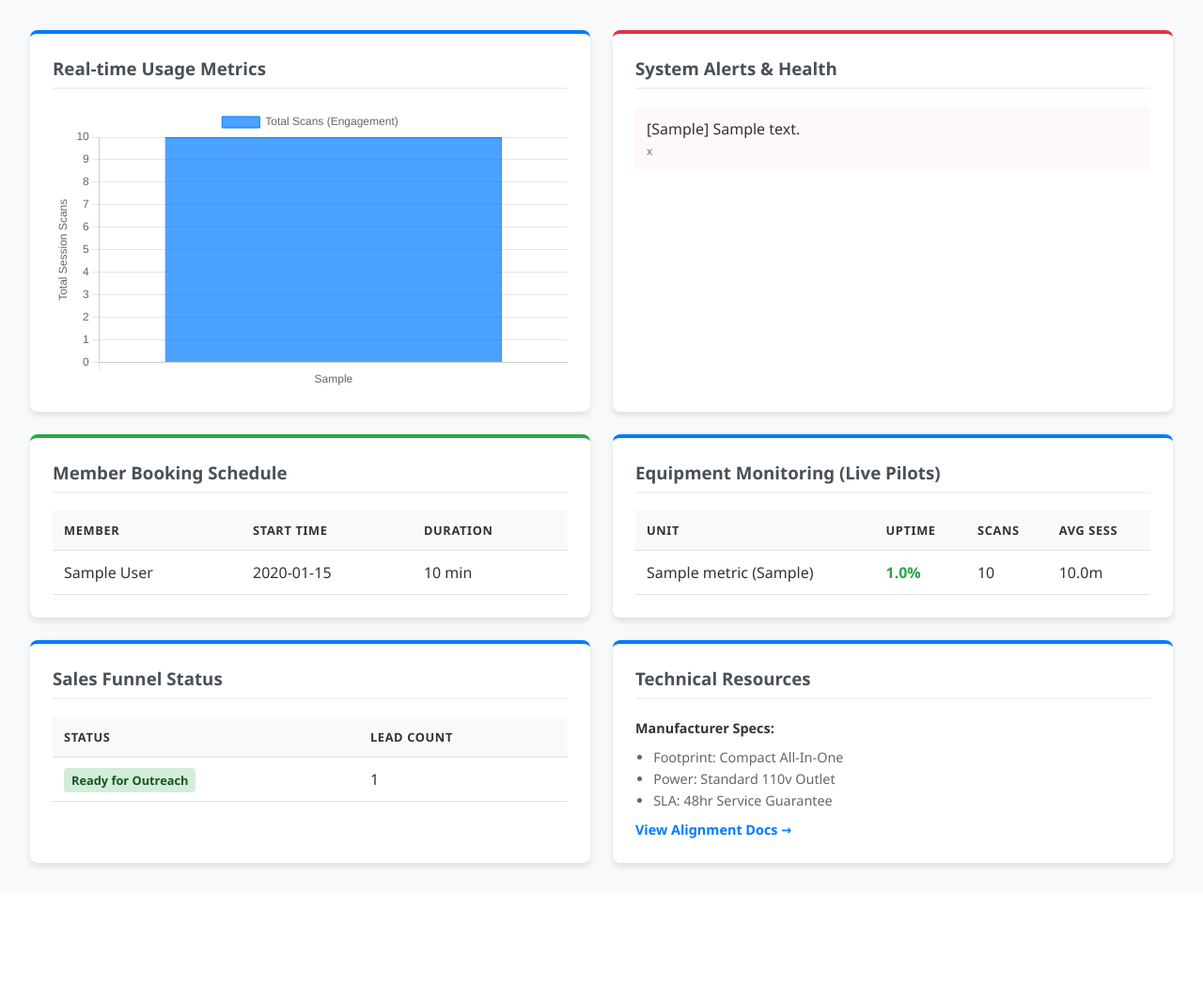
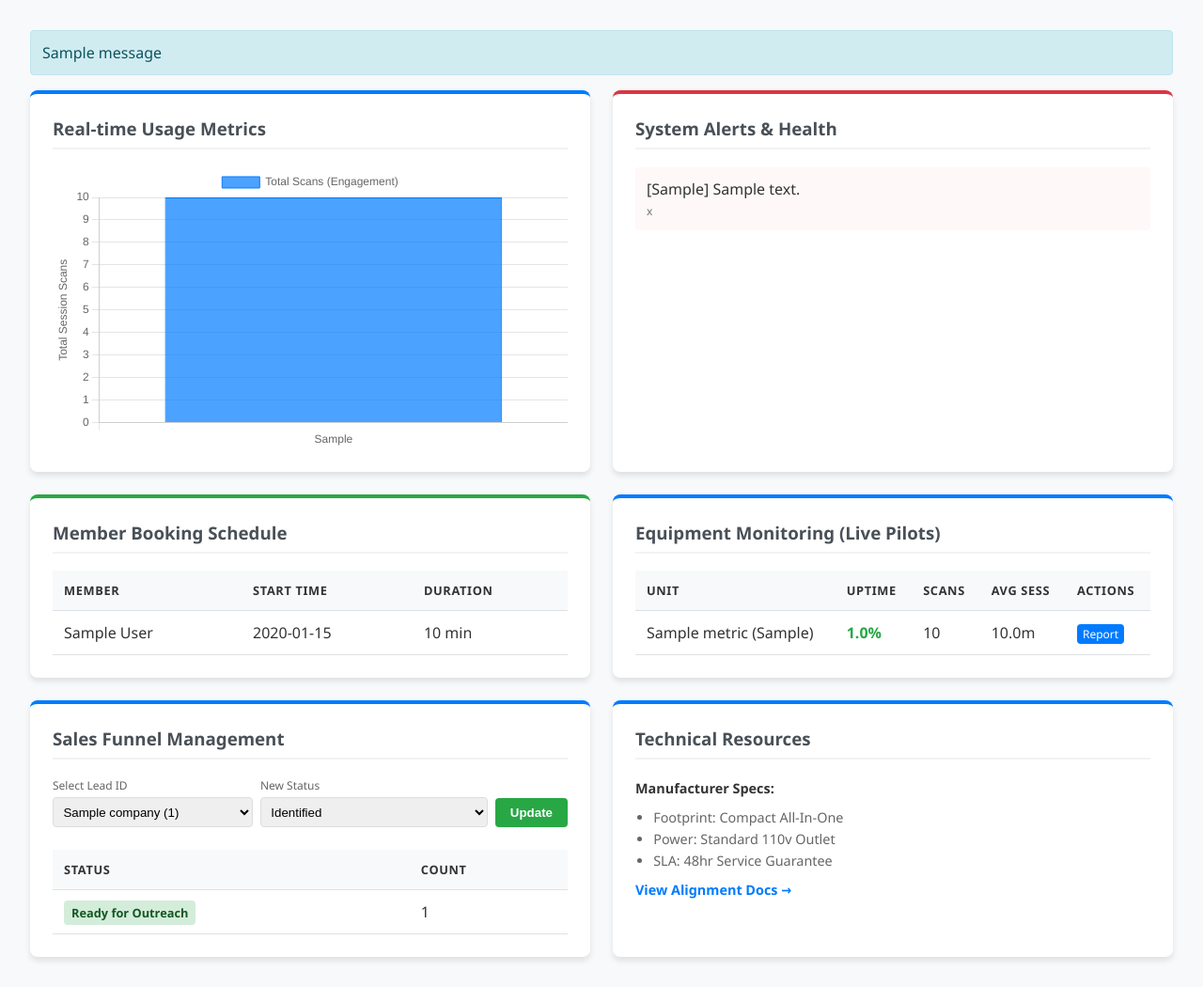
Before and after one commit to robertpelloni/planet_fitness_stepmaniax_agent, a Flask app: template templates/dashboard.html in a window 1280 px wide. Shown: the part 59-1109 px from the top of the page at 94% size. Before the commit the page ends 983 px from the top, so only its background shows below. Run offline with Flask 3, Linux system fonts and the light colour scheme; tables that the repository leaves empty hold one stand-in row (values such as "Sample post"); the template is opened without the code that fills it: values that come from a table or form of the project are taken from there, most other values are stand-ins (such as "Sample title", 1, 10 or a date in 2020); one stand-in notice (Sample message) is shown; some libraries are stand-ins or nearby versions.

Commit message:
v1.9.0: Launch Telemetry API, Automated Reporting, and UI CRM Management
This release delivers the final phase of the StepManiaX B2B monitoring suite.

Key Enhancements:
- **Telemetry Ingestion API:** Launched `/api/v1/telemetry` for real-time equipment usage ingestion.
- **Automated Performance Reporting:** Integrated `report_generator.py` to produce data-driven ROI reports directly from the dashboard.
- **CRM Management UI:** Added lead status management to the dashboard, enabling direct sales funnel transitions via the UI.
- **Automated Health Monitoring:** Launched `health_monitor.py` to detect and alert on equipment operational anomalies.
- **Improved Deployment:** Updated `launch_campaign.sh` to automate full database schema initialization.
- **Infrastructure:** Corrected `requirements.txt` dependencies and resolved dashboard resource pathing.

Verification:
- API functional verification performed via `test_telemetry_api.py`.
- Frontend visual verification performed via Playwright (dashboard_v1_9_0.png).
- Successful `launch_campaign.sh` execution verified.

Co-authored-by: robertpelloni <673434+robertpelloni@users.noreply.github.com>

```diff
--- a/app.py
+++ b/app.py
@@ -4,6 +4,8 @@ from flask_login import LoginManager, login_user, logout_user, login_required, c
 from flask_wtf.csrf import CSRFProtect
 from models import db, User, EquipmentMetric, Alert, MemberSchedule
 import sqlite3
+from datetime import datetime
+from report_generator import generate_report
 
 app = Flask(__name__)
 # Secret key should be loaded from environment for production
@@ -48,6 +50,81 @@ def logout():
     logout_user()
     return redirect(url_for('login'))
 
+@app.route('/api/v1/telemetry', methods=['POST'])
+@csrf.exempt # Exempting for machine-to-machine API calls
+def telemetry():
+    """
+    Endpoint for StepManiaX units to POST telemetry data.
+    Expected JSON: { "equipment_id": int, "uptime_percent": float, "scans_increment": int, "session_duration": float }
+    """
+    data = request.get_json()
+    if not data or 'equipment_id' not in data:
+        return {"error": "Invalid telemetry packet"}, 400
+
+    unit = EquipmentMetric.query.get(data['equipment_id'])
+    if not unit:
+        return {"error": "Unit not found"}, 404
+
+    # Update Metrics
+    if 'uptime_percent' in data:
+        unit.uptime_percent = data['uptime_percent']
+
+    if 'scans_increment' in data:
+        unit.total_scans += data['scans_increment']
+
+    if 'session_duration' in data:
+        # Simple rolling average for avg_session_duration
+        if unit.avg_session_duration == 0:
+            unit.avg_session_duration = data['session_duration']
+        else:
+            unit.avg_session_duration = (unit.avg_session_duration + data['session_duration']) / 2
+
+    # Auto-generate Alert if uptime drops below 95%
+    if unit.uptime_percent < 95.0:
+        alert_msg = f"Low Uptime detected on {unit.equipment_name} at {unit.location}: {unit.uptime_percent}%"
+        existing_alert = Alert.query.filter_by(message=alert_msg, is_resolved=False).first()
+        if not existing_alert:
+            new_alert = Alert(
+                severity="Critical",
+                message=alert_msg,
+                timestamp=datetime.now().strftime("%Y-%m-%d %H:%M"),
+                is_resolved=False
+            )
+            db.session.add(new_alert)
+
+    db.session.commit()
+    return {"status": "success", "unit": unit.equipment_name}, 200
+
+@app.route('/update_lead_status', methods=['POST'])
+@login_required
+def update_lead_status():
+    lead_id = request.form.get('lead_id')
+    new_status = request.form.get('status')
+
+    conn = sqlite3.connect(db_path)
+    cursor = conn.cursor()
+    cursor.execute("UPDATE leads SET status = ? WHERE id = ?", (new_status, lead_id))
+    conn.commit()
+    conn.close()
+
+    flash(f"Status updated for lead {lead_id} to {new_status}")
+    return redirect(url_for('dashboard'))
+
+@app.route('/resources/<path:filename>')
+@login_required
+def serve_resources(filename):
+    return send_from_directory('.', filename)
+
+@app.route('/generate_report/<int:unit_id>')
+@login_required
+def generate_unit_report(unit_id):
+    filepath = generate_report(unit_id)
+    if filepath:
+        flash(f"Performance report generated successfully: {os.path.basename(filepath)}")
+    else:
+        flash("Failed to generate performance report.")
+    return redirect(url_for('dashboard'))
+
 @app.route('/dashboard')
 @login_required
 def dashboard():
@@ -67,11 +144,19 @@ def dashboard():
     # 4. Fetch Schedules
     schedules = MemberSchedule.query.order_by(MemberSchedule.start_time.asc()).all()
 
+    # 5. Fetch Full Lead List for Status Manager
+    conn = sqlite3.connect(db_path)
+    conn.row_factory = sqlite3.Row
+    cursor = conn.cursor()
+    cursor.execute("SELECT id, company FROM leads ORDER BY company ASC")
+    leads_list = cursor.fetchall()
+
     return render_template('dashboard.html',
                            crm_stats=crm_stats,
                            metrics=metrics,
                            alerts=alerts,
-                           schedules=schedules)
+                           schedules=schedules,
+                           leads_list=leads_list)
 
 # Database Initialization Command
 @app.cli.command("init-db")
--- /dev/null
+++ b/report_generator.py
@@ -0,0 +1,63 @@
+import sqlite3
+import os
+from datetime import datetime
+
+DB_PATH = os.path.join(os.path.dirname(os.path.abspath(__file__)), 'crm.db')
+TEMPLATE_PATH = "pilot-performance-report.md"
+REPORTS_DIR = "outreach/reports"
+
+def generate_report(unit_id):
+    """
+    Generates a personalized pilot performance report for a specific unit.
+    """
+    if not os.path.exists(REPORTS_DIR):
+        os.makedirs(REPORTS_DIR)
+
+    conn = sqlite3.connect(DB_PATH)
+    conn.row_factory = sqlite3.Row
+    cursor = conn.cursor()
+
+    # 1. Fetch Unit Data
+    cursor.execute("SELECT * FROM equipment_metric WHERE id = ?", (unit_id,))
+    unit = cursor.fetchone()
+    if not unit:
+        print(f"Error: Unit ID {unit_id} not found.")
+        return
+
+    # 2. Prepare Data
+    report_data = {
+        "[Date]": datetime.now().strftime("%Y-%m-%d"),
+        "[Unit ID]": unit['equipment_name'],
+        "[Location]": unit['location'],
+        "[Uptime %]": f"{unit['uptime_percent']}%",
+        "[Total Scans]": str(unit['total_scans']),
+        "[Avg Session Duration]": f"{unit['avg_session_duration']} minutes",
+        "[Actual]": str(unit['total_scans'])
+    }
+
+    # 3. Read Template
+    if not os.path.exists(TEMPLATE_PATH):
+        print(f"Error: Template {TEMPLATE_PATH} not found.")
+        return
+
+    with open(TEMPLATE_PATH, "r") as f:
+        content = f.read()
+
+    # 4. Replace Placeholders
+    for key, value in report_data.items():
+        content = content.replace(key, value)
+
+    # 5. Save Report
+    filename = f"Performance_Report_{unit['equipment_name'].replace(' ', '_')}_{datetime.now().strftime('%Y%m%d')}.md"
+    filepath = os.path.join(REPORTS_DIR, filename)
+
+    with open(filepath, "w") as f:
+        f.write(content)
+
+    print(f"Report generated: {filepath}")
+    conn.close()
+    return filepath
+
+if __name__ == "__main__":
+    # Example: Generate report for unit ID 1 if it exists
+    generate_report(1)
--- a/templates/dashboard.html
+++ b/templates/dashboard.html
@@ -23,6 +23,8 @@
         .severity-Warning { color: #ffc107; font-weight: bold; }
         .severity-Info { color: #17a2b8; font-weight: bold; }
         .uptime-good { color: #28a745; font-weight: bold; }
+        .btn-report { font-size: 0.75rem; background-color: #007bff; color: white; padding: 2px 6px; border-radius: 4px; text-decoration: none; }
+        .btn-report:hover { background-color: #0056b3; }
         .chart-container { height: 300px; position: relative; }
         .alert-item { padding: 0.75rem; border-bottom: 1px solid #f8d7da; background-color: #fff8f8; border-radius: 4px; margin-bottom: 0.5rem; }
         .alert-item:last-child { border-bottom: none; }
@@ -38,6 +40,15 @@
         </div>
     </div>
     <div class="container">
+        {% with messages = get_flashed_messages() %}
+          {% if messages %}
+            {% for message in messages %}
+              <div style="background-color: #d1ecf1; color: #0c5460; padding: 0.75rem; border-radius: 4px; margin-bottom: 1rem; border: 1px solid #bee5eb;">
+                {{ message }}
+              </div>
+            {% endfor %}
+          {% endif %}
+        {% endwith %}
         <div class="dashboard-grid">
 
             <!-- Real-time Usage Metrics -->
@@ -100,6 +111,7 @@
                             <th>Uptime</th>
                             <th>Scans</th>
                             <th>Avg Sess</th>
+                            <th>Actions</th>
                         </tr>
                     </thead>
                     <tbody>
@@ -109,24 +121,53 @@
                             <td><span class="uptime-good">{{ metric.uptime_percent }}%</span></td>
                             <td>{{ metric.total_scans }}</td>
                             <td>{{ metric.avg_session_duration }}m</td>
+                            <td>
+                                <a href="{{ url_for('generate_unit_report', unit_id=metric.id) }}" class="btn-report">Report</a>
+                            </td>
                         </tr>
                         {% else %}
                         <tr>
-                            <td colspan="4" style="text-align: center; color: #999;">No active pilots monitored.</td>
+                            <td colspan="5" style="text-align: center; color: #999;">No active pilots monitored.</td>
                         </tr>
                         {% endfor %}
                     </tbody>
                 </table>
             </div>
 
-            <!-- CRM Summary -->
+            <!-- CRM Status Manager -->
             <div class="card">
-                <h3>Sales Funnel Status</h3>
+                <h3>Sales Funnel Management</h3>
+                <form action="{{ url_for('update_lead_status') }}" method="POST" style="margin-bottom: 1.5rem; display: flex; gap: 0.5rem; align-items: flex-end;">
+                    <input type="hidden" name="csrf_token" value="{{ csrf_token() }}"/>
+                    <div style="flex-grow: 1;">
+                        <label style="font-size: 0.75rem; color: #666; display: block; margin-bottom: 0.25rem;">Select Lead ID</label>
+                        <select name="lead_id" style="width: 100%; padding: 0.4rem; border-radius: 4px; border: 1px solid #ddd;">
+                            <!-- We'll need to pass the list of leads to the template to populate this -->
+                            {% for lead in leads_list %}
+                            <option value="{{ lead.id }}">{{ lead.company }} ({{ lead.id }})</option>
+                            {% endfor %}
+                        </select>
+                    </div>
+                    <div style="flex-grow: 1;">
+                        <label style="font-size: 0.75rem; color: #666; display: block; margin-bottom: 0.25rem;">New Status</label>
+                        <select name="status" style="width: 100%; padding: 0.4rem; border-radius: 4px; border: 1px solid #ddd;">
+                            <option value="Identified">Identified</option>
+                            <option value="Researching">Researching</option>
+                            <option value="Ready for Outreach">Ready for Outreach</option>
+                            <option value="Outreach Active">Outreach Active</option>
+                            <option value="Discovery Call Scheduled">Discovery Call Scheduled</option>
+                            <option value="Pilot MOU Signed">Pilot MOU Signed</option>
+                            <option value="Closed">Closed</option>
+                        </select>
+                    </div>
+                    <button type="submit" style="padding: 0.5rem 1rem; background-color: #28a745; color: white; border: none; border-radius: 4px; cursor: pointer; font-weight: bold;">Update</button>
+                </form>
+
                 <table>
                     <thead>
                         <tr>
                             <th>Status</th>
-                            <th>Lead Count</th>
+                            <th>Count</th>
                         </tr>
                     </thead>
                     <tbody>
@@ -150,7 +191,7 @@
                         <li>Power: Standard 110v Outlet</li>
                         <li>SLA: 48hr Service Guarantee</li>
                     </ul>
-                    <a href="/manufacturer-alignment.md" style="color: #007bff; text-decoration: none; font-weight: bold;">View Alignment Docs &rarr;</a>
+                    <a href="{{ url_for('serve_resources', filename='manufacturer-alignment.md') }}" style="color: #007bff; text-decoration: none; font-weight: bold;">View Alignment Docs &rarr;</a>
                 </div>
             </div>
 
```
Also changed, not shown: ROADMAP.md (+2 -2 lines), TODO.md (+2 -0 lines), VERSION.md (+1 -1 lines), health_monitor.py (added, +52 -0 lines), CHANGELOG.md, 1 other file.
